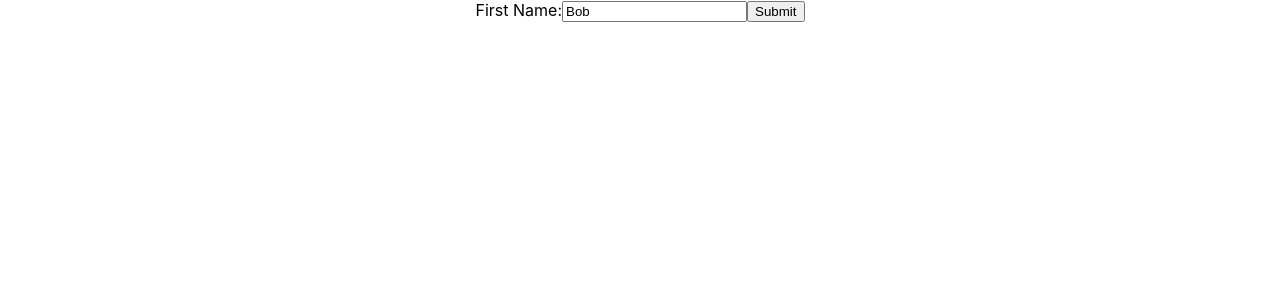
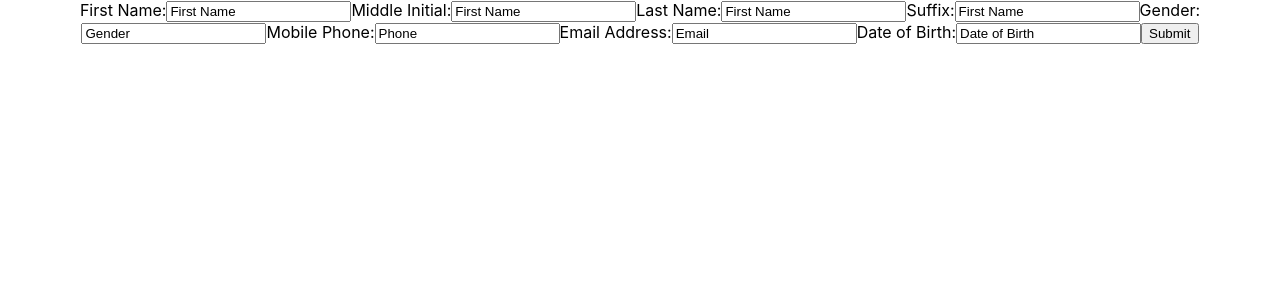
Before and after one commit to dvci/health_cards, a React (Create React App) app in the folder frontend/: page / in a window 1280 px wide. Shown: the top 300 px of the page. Built offline with nearby package versions, Linux system fonts and the light colour scheme.

Commit message:
still working

```diff
--- a/frontend/src/PatientForm.js
+++ b/frontend/src/PatientForm.js
@@ -2,22 +2,35 @@ import React from "react";
 import { useState } from "react";
 
 function PatientForm() {
-  const [name, setName] = useState("Bob");
+
+  const [name, setName] = useState('First Name');
+  const [gender, setGender] = useState('Gender');
+  const [phone, setPhone] = useState('Phone');
+  const [email, setEmail] = useState('Email');
+  const [birthDate, setBirthDate] = useState('Date of Birth');
+
+
+  function handleSubmit() {
+    console.log('woo')
+  }
 
   function submitData() {
-    fetch("https://webhook.site/654fb84b-082a-41aa-87e5-f05a5a62b1bb", {
-      method: "POST",
-      headers: {
-        "Content-Type": "application/json",
-      },
-      mode: "no-cors",
-      body: JSON.stringify({ resourceType: "Patient", name: name }),
-    });
+    fetch("http://localhost:3000/Patient/",
+      {
+        method: 'POST',
+        headers: {
+          'Content-Type': 'application/json'
+        },
+        mode: 'no-cors',
+        body: JSON.stringify({resourceType: 'Patient', name: name})
+      }
+      )
   }
 
   function handleChange(event) {
     setName(event.target.value);
     console.log(name);
+    console.log(gender)
   }
 
   return (
@@ -26,6 +39,27 @@ function PatientForm() {
         First Name:
         <input type="text" value={name} onChange={handleChange} />
       </label>
+      <label>Middle Initial:
+        <input type="text" value={name} onChange={handleChange} />
+      </label>
+      <label>Last Name:
+        <input type="text" value={name} onChange={handleChange} />
+      </label>
+      <label>Suffix:
+        <input type="text" value={name} onChange={handleChange} />
+      </label>
+      <label>Gender:
+        <input type="text" value={gender} onChange={handleChange} />
+      </label>
+      <label>Mobile Phone:
+        <input type="text" value={phone} onChange={handleChange} />
+      </label>
+      <label>Email Address:
+        <input type="text" value={email} onChange={handleChange} />
+      </label>
+      <label>Date of Birth:
+        <input type="text" value={birthDate} onChange={handleChange} />
+      </label>
       <input type="submit" value="Submit" />
     </form>
   );
```
